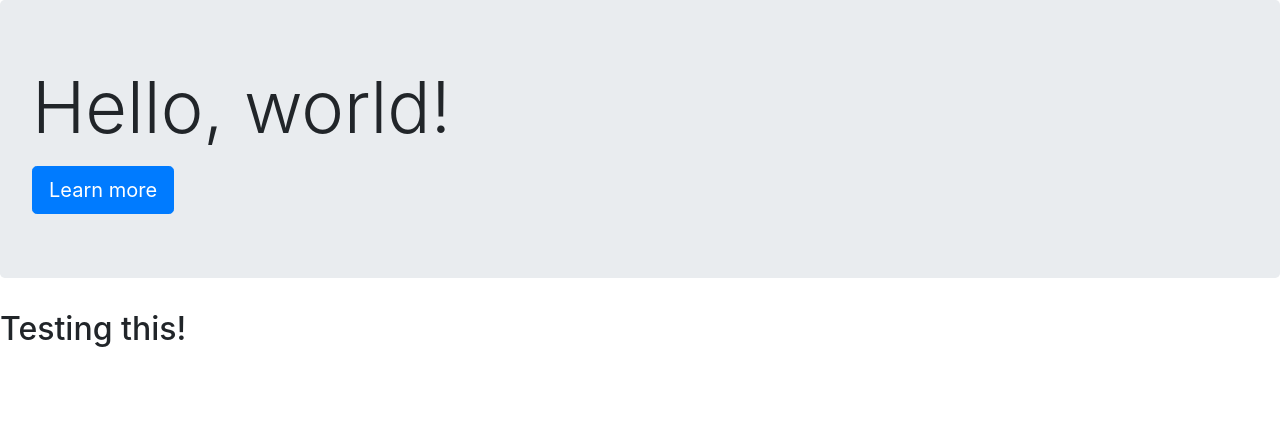
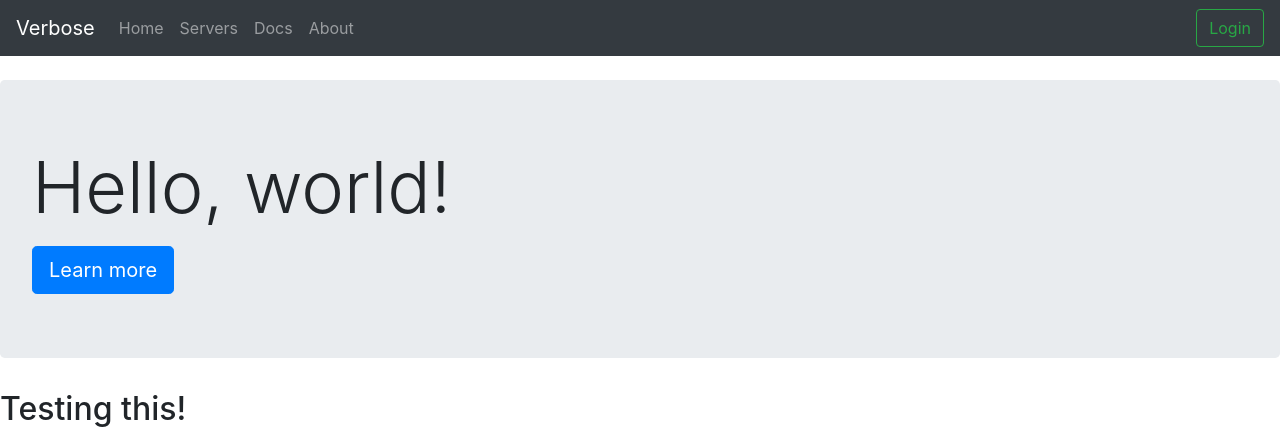
Before and after one commit to mushrom/verbose-chat, a Django app: page /index/ in a window 1280 px wide. Shown: the top 427 px of the page. Run offline with Django 3.2, Linux system fonts and the light colour scheme; style sheets or scripts are compiled from the project's sources; some libraries are stand-ins or nearby versions.

Commit message:
Adding basic navigation bar

```diff
--- a/backend/index_page/templates/index_page/base.html
+++ b/backend/index_page/templates/index_page/base.html
@@ -10,12 +10,44 @@
 
     <body>
 		<noscript>
-			<div id="noscript_warning">
+			<div class="container" id="noscript_warning">
 				Only those wielding javascript may pass here!
 			</div>
 		</noscript>
 		<script type="text/javascript" src="/static/bootstrap_bundle.js"></script>
 
+        <nav class="navbar navbar-expand-md navbar-dark bg-dark mb-4">
+            <a class="navbar-brand" href="#">Verbose</a>
+            <button class="navbar-toggler" type="button" data-toggle="collapse" data-target="#navbarCollapse" aria-controls="navbarCollapse" aria-expanded="false" aria-label="Toggle navigation">
+                <span class="navbar-toggler-icon"></span>
+            </button>
+
+            <div class="collapse navbar-collapse" id="navbarCollapse">
+                <ul class="navbar-nav mr-auto">
+                    <li class="nav-item">
+                        <a class="nav-link" href="#">Home</a>
+                    </li>
+
+                    <li class="nav-item">
+                        <a class="nav-link" href="#">Servers</a>
+                    </li>
+
+                    <li class="nav-item">
+                        <a class="nav-link" href="#">Docs</a>
+                    </li>
+
+                    <li class="nav-item">
+                        <a class="nav-link" href="#">About</a>
+                    </li>
+                </ul>
+
+                <button class="btn btn-outline-success my-2 my-sm-0"
+                        type="submit">
+                    Login
+                </button>
+            </div>
+        </nav>
+
         {% block content %} {% endblock %}
     </body>
 </html>
```
